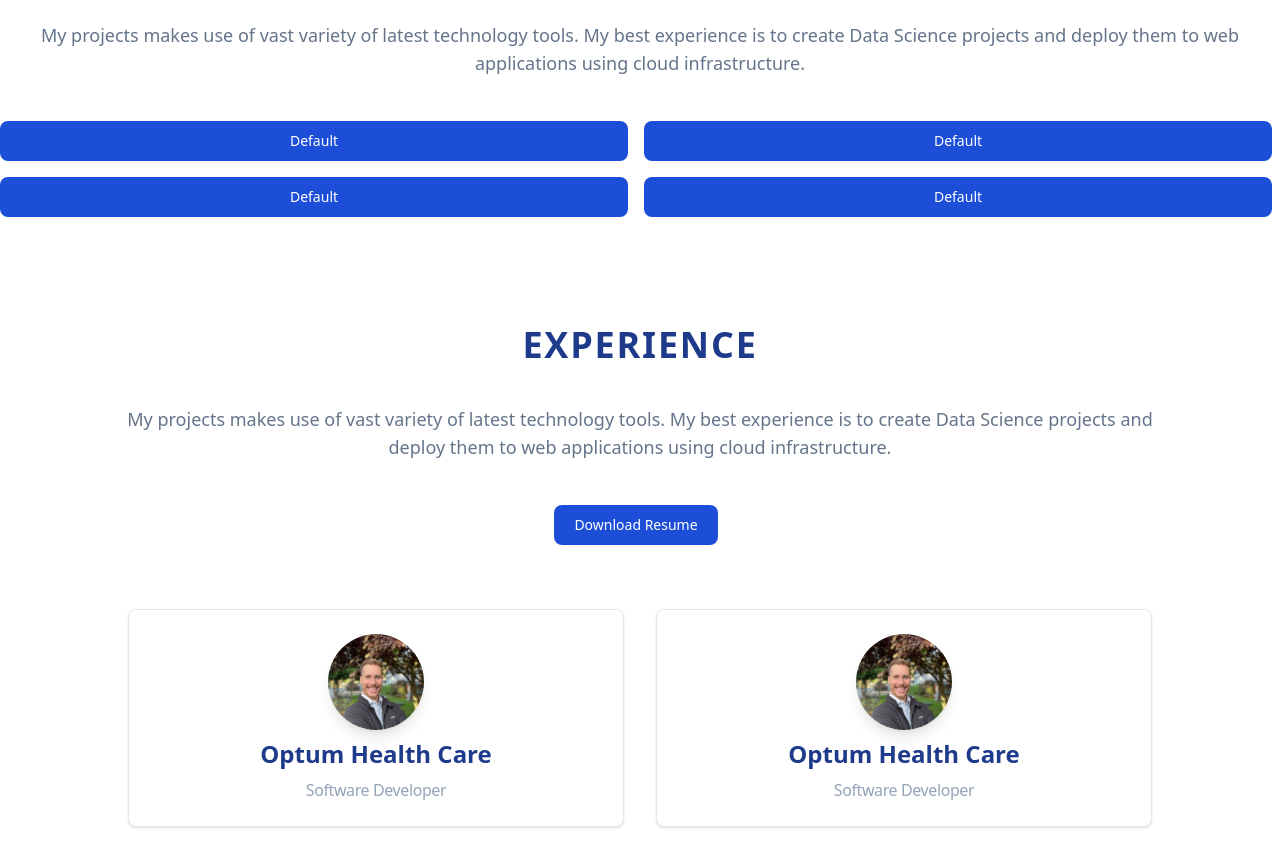
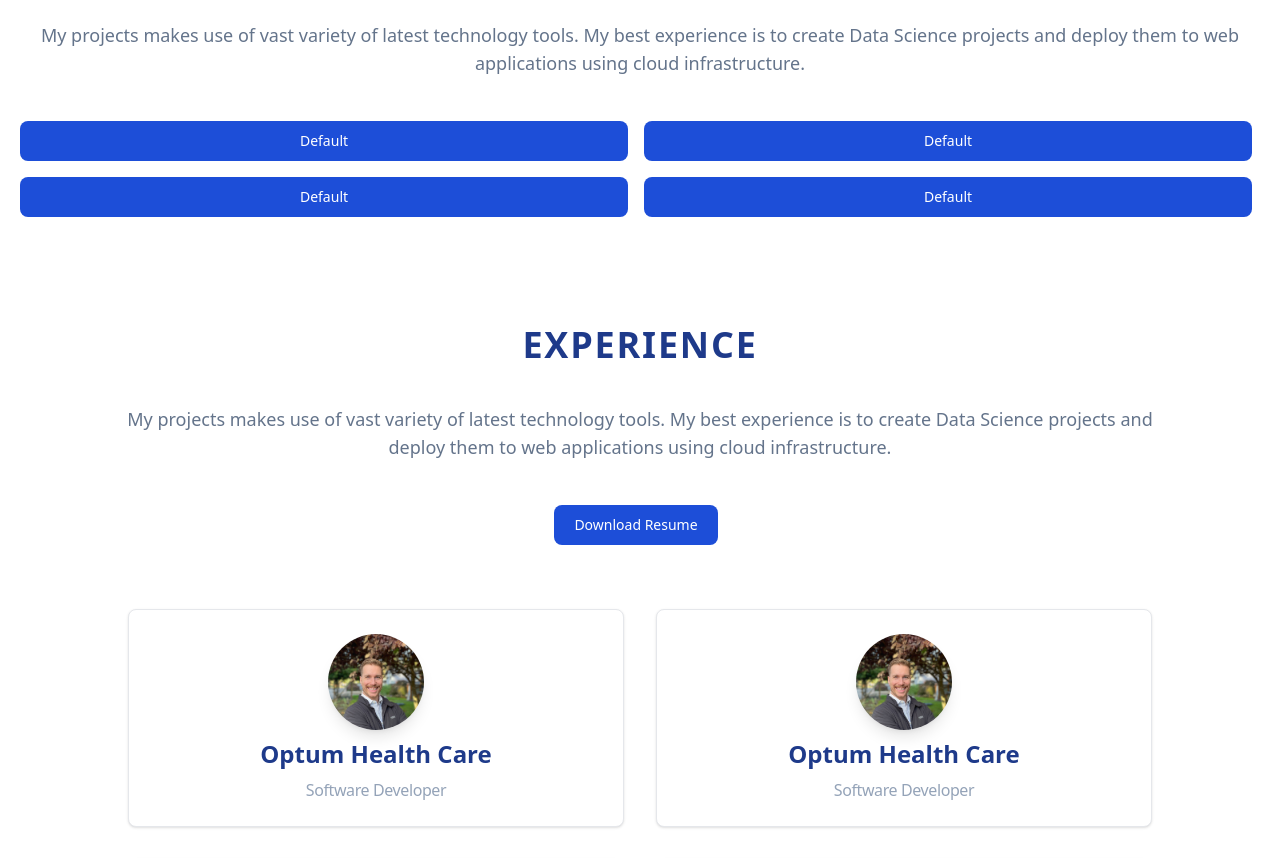
Before and after one commit to ShawnRSidwell/portfolio, a React (Vite) app: page / in a window 1280 px wide. Shown: the part 2580-3438 px from the top of the page. Built offline with nearby package versions, Linux system fonts and the light colour scheme.

Commit message:
fix padding on Projects

```diff
--- a/src/components/Projects/Projects.jsx
+++ b/src/components/Projects/Projects.jsx
@@ -19,7 +19,7 @@
             best experience is to create Data Science projects and deploy them
             to web applications using cloud infrastructure.
           </p>
-          <div className="grid grid-cols-2 gap-2">
+          <div className="grid grid-cols-2 gap-2 px-5">
             <button
               type="button"
               className="text-white bg-blue-700 hover:bg-blue-800 focus:ring-4 focus:ring-blue-300 font-medium rounded-lg text-sm px-5 py-2.5 me-2 mb-2 dark:bg-blue-600 dark:hover:bg-blue-700 focus:outline-none dark:focus:ring-blue-800"
```
